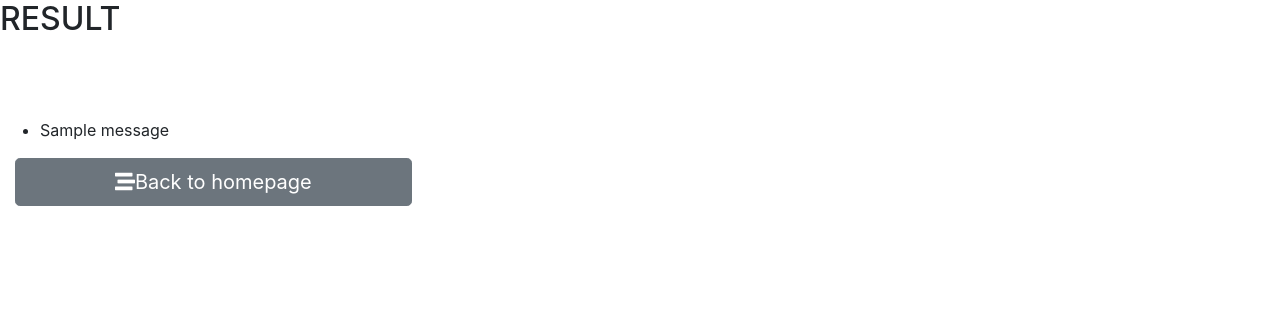
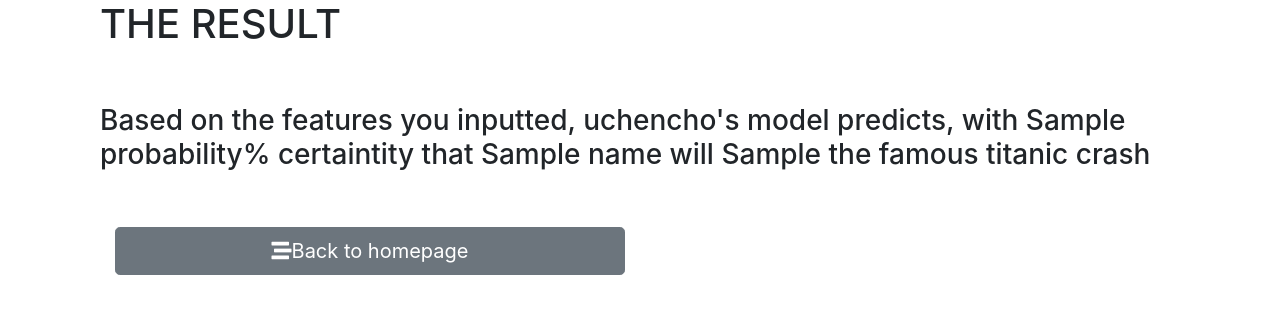
Before and after one commit to Uchencho/Azure-Ml-Titanic, a Django app: template azure/templates/azure/result.html in a window 1280 px wide. Shown: the top 314 px of the page. Run offline with Django 3.2, Linux system fonts and the light colour scheme; the template is opened without the code that fills it: most values are stand-ins (such as "Sample title", 1, 10 or a date in 2020); one stand-in notice (Sample message) is shown; some libraries are stand-ins or nearby versions.

Commit message:
predicting logic working properly

```diff
--- a/azure/templates/azure/home.html
+++ b/azure/templates/azure/home.html
@@ -56,7 +56,7 @@
                     <div class="row">
                         <div class="col-md-12">
                             <button type="submit" class="btn btn-success  btn-block btn-lg" id="id_btn">
-                                <i class="fas fa-database"></i> Submit
+                                <i class="fas fa-database"></i> Predict
                             </button>
                         </div>
                     </div>
--- a/azure/templates/azure/result.html
+++ b/azure/templates/azure/result.html
@@ -12,31 +12,26 @@
     crossorigin="anonymous">
 </head>
 <body>
-
-    <h2>
-        RESULT
-    </h2>
-
-    <br/> <br/> <br/>
-
-    {% if messages %}
-        <ul class="messages">
-            {% for message in messages %}
-            <li{% if message.tags %} class="{{ message.tags }}"{% endif %}>{{ message }}</li>
-            {% endfor %}
-        </ul>
-    {% endif %}
-    <div class="col-md-4">
-        <a href="{% url 'home' %}" class="btn btn-secondary btn-block btn-lg">
-            <i class="fas fa-stream"></i>Back to homepage
-        </a>
+    <div class="container">
+        <h1 class="col-md-12 offset-md-0 mt-10">
+            THE RESULT
+        </h1>
     </div>
-
+        <br/> <br/>
+    <div class="container">
+        <div class="col-md-12 offset-md-0 mt-10">
+            <h3>
+                Based on the features you inputted, uchencho's model predicts, with {{ probability }}% certaintity that
+                {{ name }} will {{ the_string }} the famous titanic crash
+            </h3>
+            <br/> <br/>
+            <div class="col-md-6">
+                <a href="{% url 'home' %}" class="btn btn-secondary btn-block btn-lg">
+                    <i class="fas fa-stream"></i>Back to homepage
+                </a>
+            </div>
+        </div>
+    </div>
     <script src="https://stackpath.bootstrapcdn.com/bootstrap/4.4.1/js/bootstrap.min.js" integrity="sha384-wfSDF2E50Y2D1uUdj0O3uMBJnjuUD4Ih7YwaYd1iqfktj0Uod8GCExl3Og8ifwB6" crossorigin="anonymous"></script>
-    <script>
-        $("#id_btn").click(function () {
-          console.log( $(this).val() );
-        });
-      </script>
 </body>
 </html>
--- a/azure/urls.py
+++ b/azure/urls.py
@@ -3,5 +3,4 @@ from . import views
 
 urlpatterns = [
     path('', views.homepage, name='home'),
-    path('predict/', views.predicter, name='predict'),
 ]
```
Also changed, not shown: azure/views.py (+10 -21 lines).
